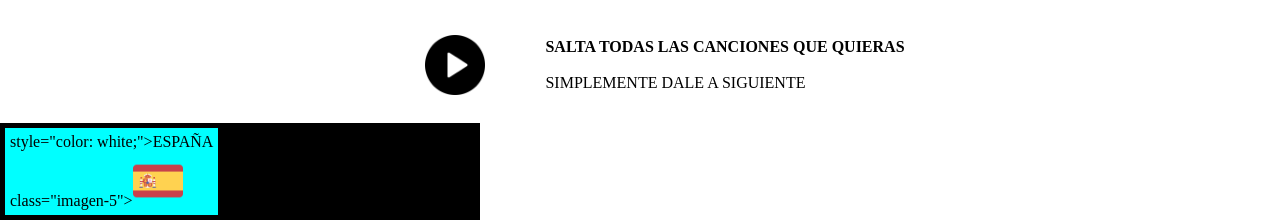
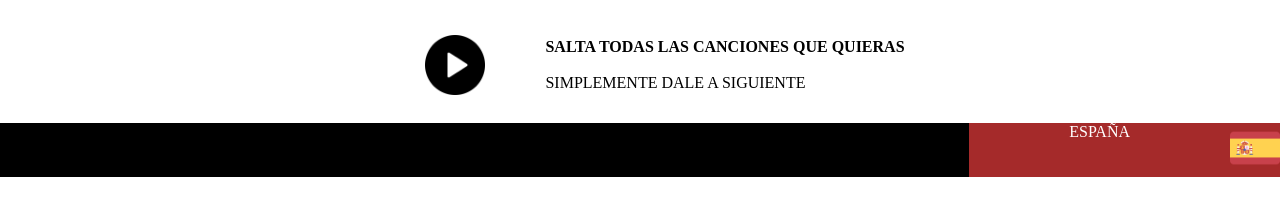
Before and after one commit to soniaggo/proyecto-spotify, a plain HTML site: page index.html in a window 1280 px wide. Shown: the part 1277-1497 px from the top of the page. After the commit the page ends 1454 px from the top, so only its background shows below. Drawn offline with Linux system fonts and the light colour scheme.

Commit message:
mododicacion footer

```diff
--- a/index.html
+++ b/index.html
@@ -63,12 +63,9 @@
         <section class="footer-container">
 
 
-            <div>
-                <div> style="color: white;">ESPAÑA</div>
-                <div>class="imagen-5"><img width="50px" height="50px" src="./espana.png" alt="icono"> </div>
+                <div class="imagen-5"style="color: white;">ESPAÑA</div><div class="imagen-5"><img width="50px" height="50px" src="./espana.png" alt="icono"> </div>
 
 
-            </div>
 
 
         </section>
--- a/style.css
+++ b/style.css
@@ -132,17 +132,17 @@
 }
 .footer-container {
     background-color: black;
-    width: 480px;
     display: flex;
     flex-direction: row;
-    justify-content: flex-start;
+    justify-content: right;
+    justify-items: end;
+    flex-wrap: wrap;
+    align-items: ;
 }
 
 .footer-container div {
-    margin: 5px;
-    background-color: aqua;
+
+    padding-left: 100px;
+    background-color: brown;
 
 }
-.imagen-5 {
-    padding-left: 240px;
-}
```
